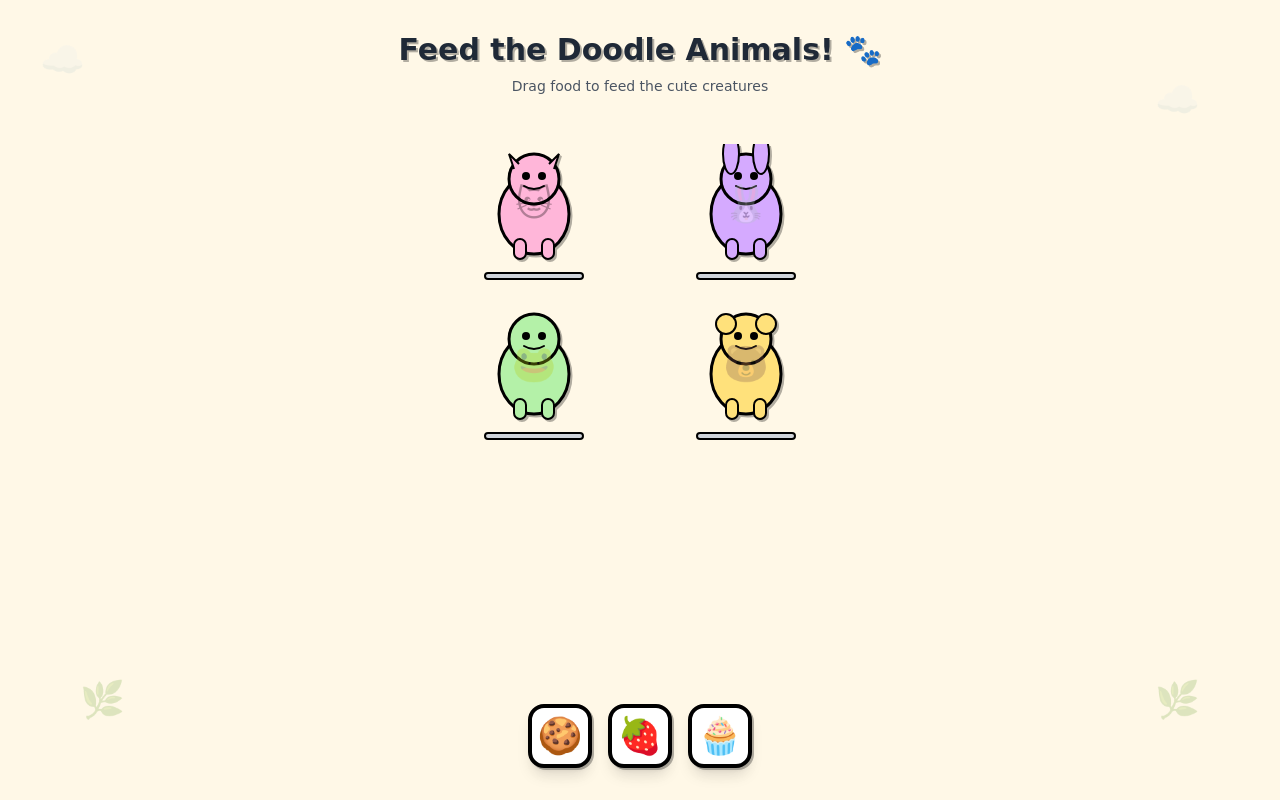
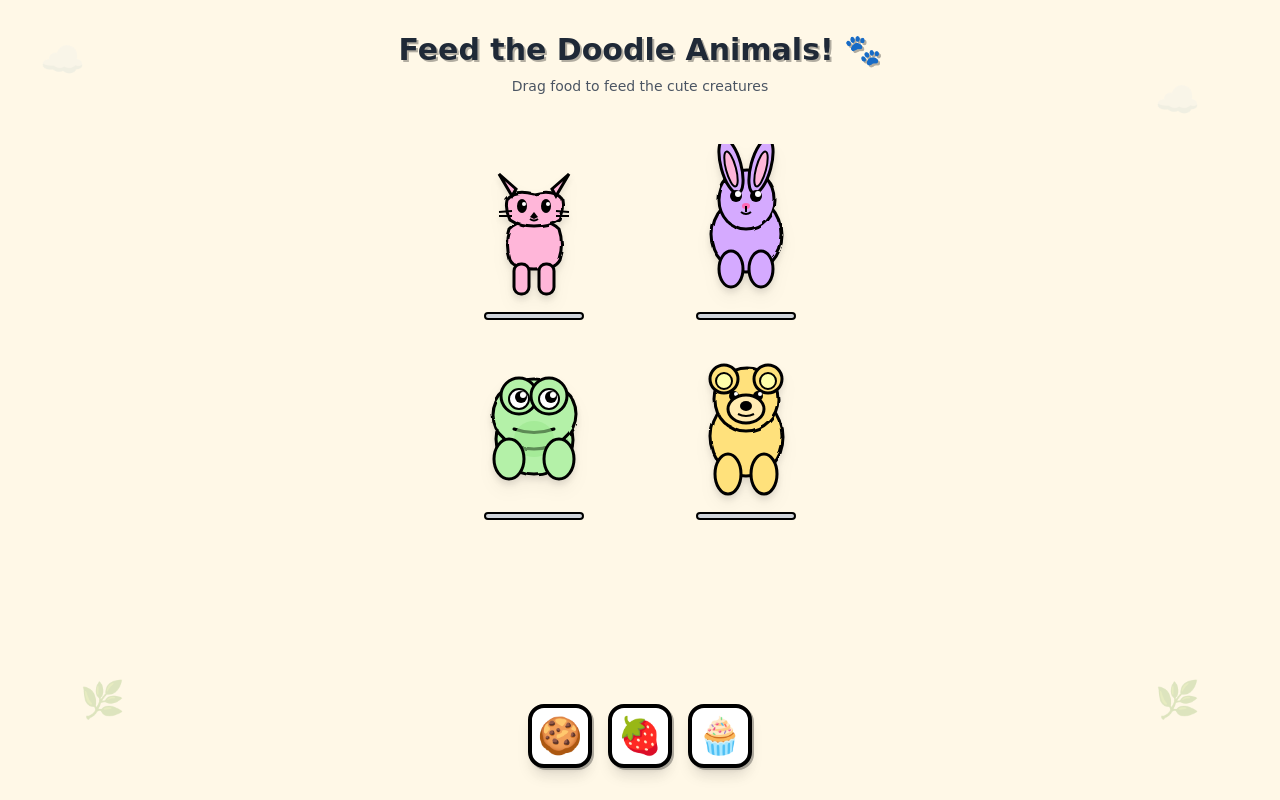
Before and after one commit to Arjun0606/doodle_AA_game, a Next.js app: page /aayushi-game-62492 in a window 1280 px wide. Built offline with nearby package versions, Linux system fonts and the light colour scheme.

Commit message:
Fix: Redesign animals with proper doodle-style art and add close button to message

```diff
--- a/components/Animal.tsx
+++ b/components/Animal.tsx
@@ -86,7 +86,7 @@ export default function Animal({
       className="relative flex flex-col items-center"
       whileHover={fullness < 100 && isDraggingFood ? { scale: 1.05 } : {}}
     >
-      {/* Animal Body - SVG Doodle Style */}
+      {/* Animal Body - Hand-drawn Doodle Style */}
       <motion.div
         animate={{
           scale: isEating ? [1, 1.1, scale] : scale,
@@ -96,76 +96,221 @@ export default function Animal({
         className="relative"
       >
         <svg
-          width="120"
-          height="120"
-          viewBox="0 0 120 120"
-          className="doodle-outline"
+          width="140"
+          height="160"
+          viewBox="0 0 140 160"
+          className="filter drop-shadow-lg"
         >
-          {/* Body */}
-          <ellipse
-            cx="60"
-            cy="70"
-            rx={35 + fullness * 0.15}
-            ry={40 + fullness * 0.2}
+          <defs>
+            <filter id="roughen">
+              <feTurbulence baseFrequency="0.05" numOctaves="2" result="noise" seed="2" />
+              <feDisplacementMap in="SourceGraphic" in2="noise" scale="2" />
+            </filter>
+          </defs>
+
+          {type === 'cat' && (
+            <>
+              {/* Cat Body - wobbly hand-drawn */}
+              <path
+                d={`M 70 ${80 - fullness * 0.2}
+                   Q 85 ${75 - fullness * 0.3} 95 ${85 - fullness * 0.25}
+                   Q 100 ${100 - fullness * 0.3} 95 ${115 - fullness * 0.35}
+                   Q 90 ${125 - fullness * 0.4} 70 ${125 - fullness * 0.4}
+                   Q 50 ${125 - fullness * 0.4} 45 ${115 - fullness * 0.35}
+                   Q 40 ${100 - fullness * 0.3} 45 ${85 - fullness * 0.25}
+                   Q 55 ${75 - fullness * 0.3} 70 ${80 - fullness * 0.2} Z`}
                 fill={animalColors[type]}
                 stroke="#000"
                 strokeWidth="3"
                 strokeLinecap="round"
                 strokeLinejoin="round"
+                filter="url(#roughen)"
               />
-
               {/* Head */}
-          <circle
-            cx="60"
-            cy="35"
-            r={25 + fullness * 0.1}
+              <path
+                d="M 70 50 Q 90 45 98 55 Q 100 65 95 75 Q 85 82 70 82 Q 55 82 45 75 Q 40 65 42 55 Q 50 45 70 50 Z"
                 fill={animalColors[type]}
                 stroke="#000"
                 strokeWidth="3"
+                filter="url(#roughen)"
               />
-
+              {/* Cat Ears - pointy */}
+              <path d="M 48 52 L 35 30 L 52 45 Z" fill={animalColors[type]} stroke="#000" strokeWidth="3" />
+              <path d="M 92 52 L 105 30 L 88 45 Z" fill={animalColors[type]} stroke="#000" strokeWidth="3" />
               {/* Eyes */}
-          <circle cx="52" cy="32" r="4" fill="#000" />
-          <circle cx="68" cy="32" r="4" fill="#000" />
-
+              <ellipse cx="58" cy="62" rx="5" ry="7" fill="#000" />
+              <ellipse cx="82" cy="62" rx="5" ry="7" fill="#000" />
+              <circle cx="60" cy="60" r="2" fill="#fff" />
+              <circle cx="84" cy="60" r="2" fill="#fff" />
+              {/* Whiskers */}
+              <line x1="35" y1="68" x2="48" y2="67" stroke="#000" strokeWidth="2" />
+              <line x1="35" y1="72" x2="48" y2="72" stroke="#000" strokeWidth="2" />
+              <line x1="92" y1="67" x2="105" y2="68" stroke="#000" strokeWidth="2" />
+              <line x1="92" y1="72" x2="105" y2="72" stroke="#000" strokeWidth="2" />
+              {/* Nose */}
+              <path d="M 70 68 L 66 73 L 70 75 L 74 73 Z" fill="#000" />
               {/* Mouth */}
               <path
-            d={fullness >= 100 ? "M 50 42 Q 60 50 70 42" : "M 50 42 Q 60 48 70 42"}
+                d={fullness >= 100 ? "M 66 75 Q 70 82 74 75" : "M 66 75 Q 70 78 74 75"}
                 stroke="#000"
                 strokeWidth="2"
                 fill="none"
-            strokeLinecap="round"
               />
-
-          {/* Ears/Features based on type */}
-          {type === 'cat' && (
-            <>
-              <path d="M 40 25 L 35 10 L 45 20" fill={animalColors[type]} stroke="#000" strokeWidth="2" />
-              <path d="M 80 25 L 85 10 L 75 20" fill={animalColors[type]} stroke="#000" strokeWidth="2" />
-            </>
-          )}
-          {type === 'bunny' && (
-            <>
-              <ellipse cx="45" cy="10" rx="8" ry="20" fill={animalColors[type]} stroke="#000" strokeWidth="2" />
-              <ellipse cx="75" cy="10" rx="8" ry="20" fill={animalColors[type]} stroke="#000" strokeWidth="2" />
-            </>
-          )}
-          {type === 'bear' && (
-            <>
-              <circle cx="40" cy="20" r="10" fill={animalColors[type]} stroke="#000" strokeWidth="2" />
-              <circle cx="80" cy="20" r="10" fill={animalColors[type]} stroke="#000" strokeWidth="2" />
+              {/* Legs */}
+              <rect x="50" y="120" width="15" height="30" rx="7" fill={animalColors[type]} stroke="#000" strokeWidth="3" />
+              <rect x="75" y="120" width="15" height="30" rx="7" fill={animalColors[type]} stroke="#000" strokeWidth="3" />
             </>
           )}
 
+          {type === 'bunny' && (
+            <>
+              {/* Bunny Body */}
+              <ellipse
+                cx="70"
+                cy={90 - fullness * 0.3}
+                rx={35 + fullness * 0.25}
+                ry={38 + fullness * 0.35}
+                fill={animalColors[type]}
+                stroke="#000"
+                strokeWidth="3"
+                filter="url(#roughen)"
+              />
+              {/* Head */}
+              <ellipse
+                cx="70"
+                cy="55"
+                rx="28"
+                ry="30"
+                fill={animalColors[type]}
+                stroke="#000"
+                strokeWidth="3"
+                filter="url(#roughen)"
+              />
+              {/* Long Bunny Ears */}
+              <ellipse cx="55" cy="22" rx="10" ry="28" fill={animalColors[type]} stroke="#000" strokeWidth="3" transform="rotate(-15 55 22)" />
+              <ellipse cx="85" cy="22" rx="10" ry="28" fill={animalColors[type]} stroke="#000" strokeWidth="3" transform="rotate(15 85 22)" />
+              <ellipse cx="55" cy="25" rx="5" ry="18" fill="#ffb6d9" stroke="#000" strokeWidth="2" transform="rotate(-15 55 25)" />
+              <ellipse cx="85" cy="25" rx="5" ry="18" fill="#ffb6d9" stroke="#000" strokeWidth="2" transform="rotate(15 85 25)" />
+              {/* Eyes */}
+              <circle cx="60" cy="52" r="6" fill="#000" />
+              <circle cx="80" cy="52" r="6" fill="#000" />
+              <circle cx="62" cy="50" r="3" fill="#fff" />
+              <circle cx="82" cy="50" r="3" fill="#fff" />
+              {/* Nose */}
+              <ellipse cx="70" cy="62" rx="4" ry="3" fill="#ff69b4" />
+              {/* Mouth */}
+              <path
+                d={fullness >= 100 ? "M 65 68 Q 70 75 75 68" : "M 65 68 Q 70 72 75 68"}
+                stroke="#000"
+                strokeWidth="2"
+                fill="none"
+              />
+              <line x1="70" y1="62" x2="70" y2="68" stroke="#000" strokeWidth="2" />
               {/* Legs */}
-          <rect x="40" y="95" width="12" height="20" rx="6" fill={animalColors[type]} stroke="#000" strokeWidth="2" />
-          <rect x="68" y="95" width="12" height="20" rx="6" fill={animalColors[type]} stroke="#000" strokeWidth="2" />
+              <ellipse cx="55" cy="125" rx="12" ry="18" fill={animalColors[type]} stroke="#000" strokeWidth="3" />
+              <ellipse cx="85" cy="125" rx="12" ry="18" fill={animalColors[type]} stroke="#000" strokeWidth="3" />
+            </>
+          )}
+
+          {type === 'frog' && (
+            <>
+              {/* Frog Body - round and chubby */}
+              <ellipse
+                cx="70"
+                cy={95 - fullness * 0.3}
+                rx={38 + fullness * 0.3}
+                ry={35 + fullness * 0.35}
+                fill={animalColors[type]}
+                stroke="#000"
+                strokeWidth="3"
+                filter="url(#roughen)"
+              />
+              {/* Head merged with body */}
+              <ellipse
+                cx="70"
+                cy="70"
+                rx="42"
+                ry="35"
+                fill={animalColors[type]}
+                stroke="#000"
+                strokeWidth="3"
+                filter="url(#roughen)"
+              />
+              {/* Big Frog Eyes on top */}
+              <circle cx="55" cy="52" r="18" fill={animalColors[type]} stroke="#000" strokeWidth="3" />
+              <circle cx="85" cy="52" r="18" fill={animalColors[type]} stroke="#000" strokeWidth="3" />
+              <circle cx="55" cy="55" r="10" fill="#fff" stroke="#000" strokeWidth="2" />
+              <circle cx="85" cy="55" r="10" fill="#fff" stroke="#000" strokeWidth="2" />
+              <circle cx="57" cy="53" r="6" fill="#000" />
+              <circle cx="87" cy="53" r="6" fill="#000" />
+              <circle cx="59" cy="51" r="3" fill="#fff" />
+              <circle cx="89" cy="51" r="3" fill="#fff" />
+              {/* Smile */}
+              <path
+                d={fullness >= 100 ? "M 50 85 Q 70 98 90 85" : "M 50 85 Q 70 92 90 85"}
+                stroke="#000"
+                strokeWidth="3"
+                fill="none"
+                strokeLinecap="round"
+              />
+              {/* Belly spot */}
+              <ellipse cx="70" cy="95" rx="20" ry="18" fill="#9ce88e" opacity="0.6" />
+              {/* Front legs */}
+              <ellipse cx="45" cy="115" rx="15" ry="20" fill={animalColors[type]} stroke="#000" strokeWidth="3" />
+              <ellipse cx="95" cy="115" rx="15" ry="20" fill={animalColors[type]} stroke="#000" strokeWidth="3" />
+            </>
+          )}
+
+          {type === 'bear' && (
+            <>
+              {/* Bear Body */}
+              <ellipse
+                cx="70"
+                cy={92 - fullness * 0.3}
+                rx={36 + fullness * 0.28}
+                ry={40 + fullness * 0.38}
+                fill={animalColors[type]}
+                stroke="#000"
+                strokeWidth="3"
+                filter="url(#roughen)"
+              />
+              {/* Head */}
+              <circle
+                cx="70"
+                cy="55"
+                r="32"
+                fill={animalColors[type]}
+                stroke="#000"
+                strokeWidth="3"
+                filter="url(#roughen)"
+              />
+              {/* Round Bear Ears */}
+              <circle cx="48" cy="35" r="14" fill={animalColors[type]} stroke="#000" strokeWidth="3" />
+              <circle cx="92" cy="35" r="14" fill={animalColors[type]} stroke="#000" strokeWidth="3" />
+              <circle cx="48" cy="37" r="8" fill="#ffa" stroke="#000" strokeWidth="2" />
+              <circle cx="92" cy="37" r="8" fill="#ffa" stroke="#000" strokeWidth="2" />
+              {/* Eyes */}
+              <circle cx="58" cy="52" r="5" fill="#000" />
+              <circle cx="82" cy="52" r="5" fill="#000" />
+              <circle cx="60" cy="50" r="2" fill="#fff" />
+              <circle cx="84" cy="50" r="2" fill="#fff" />
+              {/* Snout */}
+              <ellipse cx="70" cy="65" rx="18" ry="14" fill="#ffebb3" stroke="#000" strokeWidth="3" />
+              {/* Nose */}
+              <ellipse cx="70" cy="62" rx="6" ry="5" fill="#000" />
+              {/* Mouth */}
+              <path
+                d={fullness >= 100 ? "M 62 70 Q 70 78 78 70" : "M 62 70 Q 70 74 78 70"}
+                stroke="#000"
+                strokeWidth="2"
+                fill="none"
+              />
+              {/* Legs */}
+              <ellipse cx="52" cy="130" rx="13" ry="20" fill={animalColors[type]} stroke="#000" strokeWidth="3" />
+              <ellipse cx="88" cy="130" rx="13" ry="20" fill={animalColors[type]} stroke="#000" strokeWidth="3" />
+            </>
+          )}
         </svg>
-
-        {/* Emoji overlay for extra cuteness */}
-        <div className="absolute top-1/2 left-1/2 -translate-x-1/2 -translate-y-1/2 text-4xl opacity-30 pointer-events-none">
-          {animalEmojis[type]}
-        </div>
       </motion.div>
 
       {/* Fullness Bar */}
```
Also changed, not shown: components/MessageNote.tsx (+19 -0 lines). Lines whose indentation alone changed are shown as unchanged.
